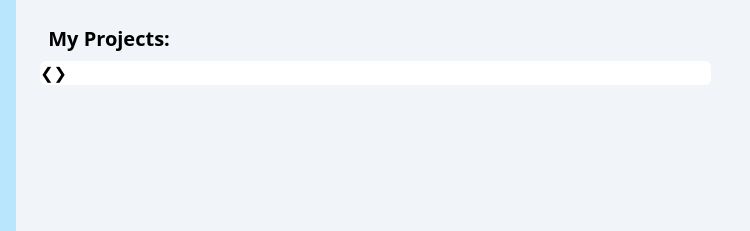
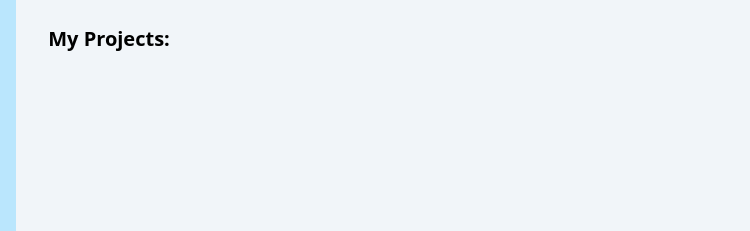
Before and after one commit to lena-s98/lenaspage, a website: page public/index.html in a window 1280 px wide. Shown: the part 543-774 px from the top of the page, 209-959 px from the left. Drawn offline with Linux system fonts and the light colour scheme.

Commit message:
delete carousel arrow variables + unused code

```diff
--- a/public/index.html
+++ b/public/index.html
@@ -156,11 +156,7 @@
 				<!-- Projects Section -->
 				<section class="text-center mt-5 md:text-start">
 					<p class="font-bold text-xl p-2">My Projects:</p>
-					<div class="bg-white flex rounded-md scroll md:w-2/3">
-						<!-- Next and previous buttons -->
-						<a class="prev" onclick="plusSlides(-1)">&#10094;</a>
-						<a class="next" onclick="plusSlides(1)">&#10095;</a>
-					</div>
+					<div class="bg-white flex rounded-md scroll md:w-2/3"></div>
 				</section>
 				<!-- Testimonials Section -->
 				<div></div>
```
